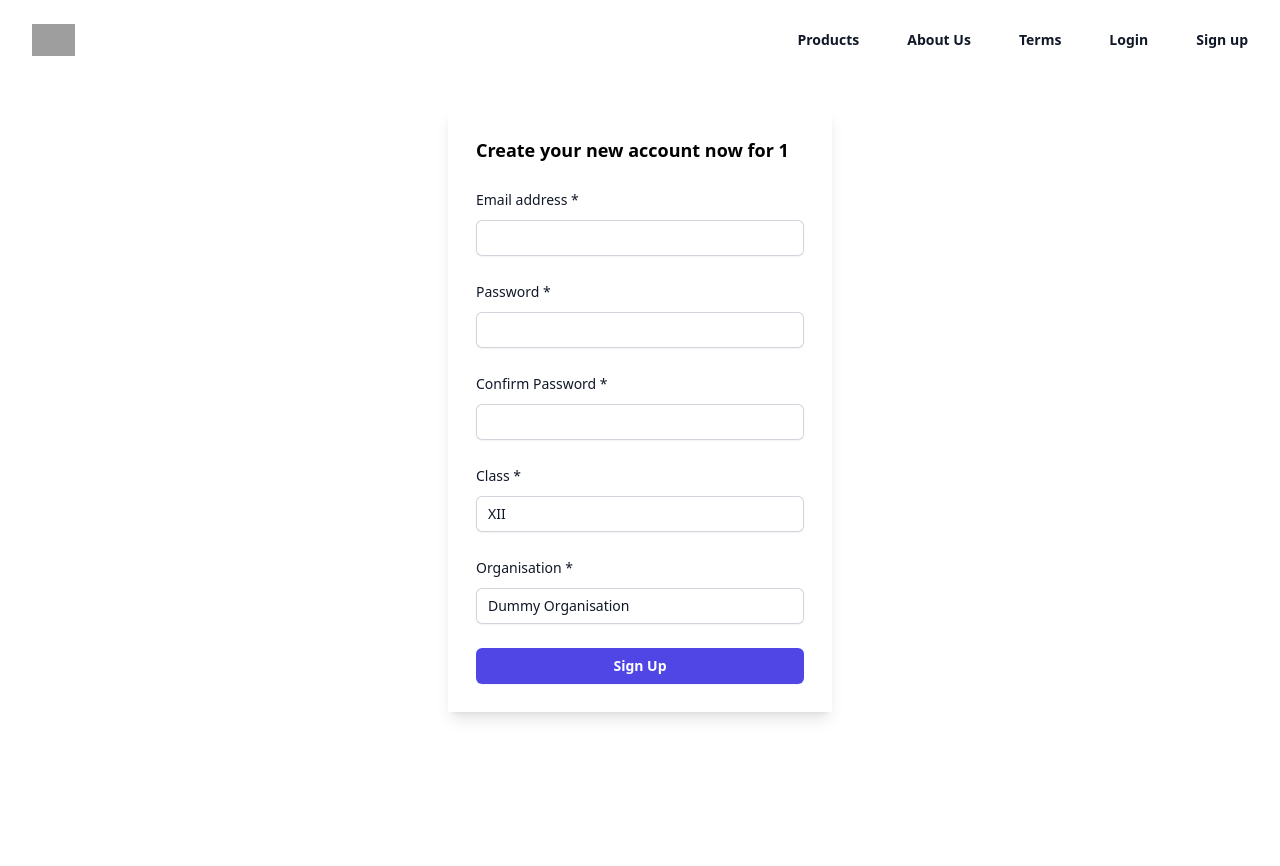
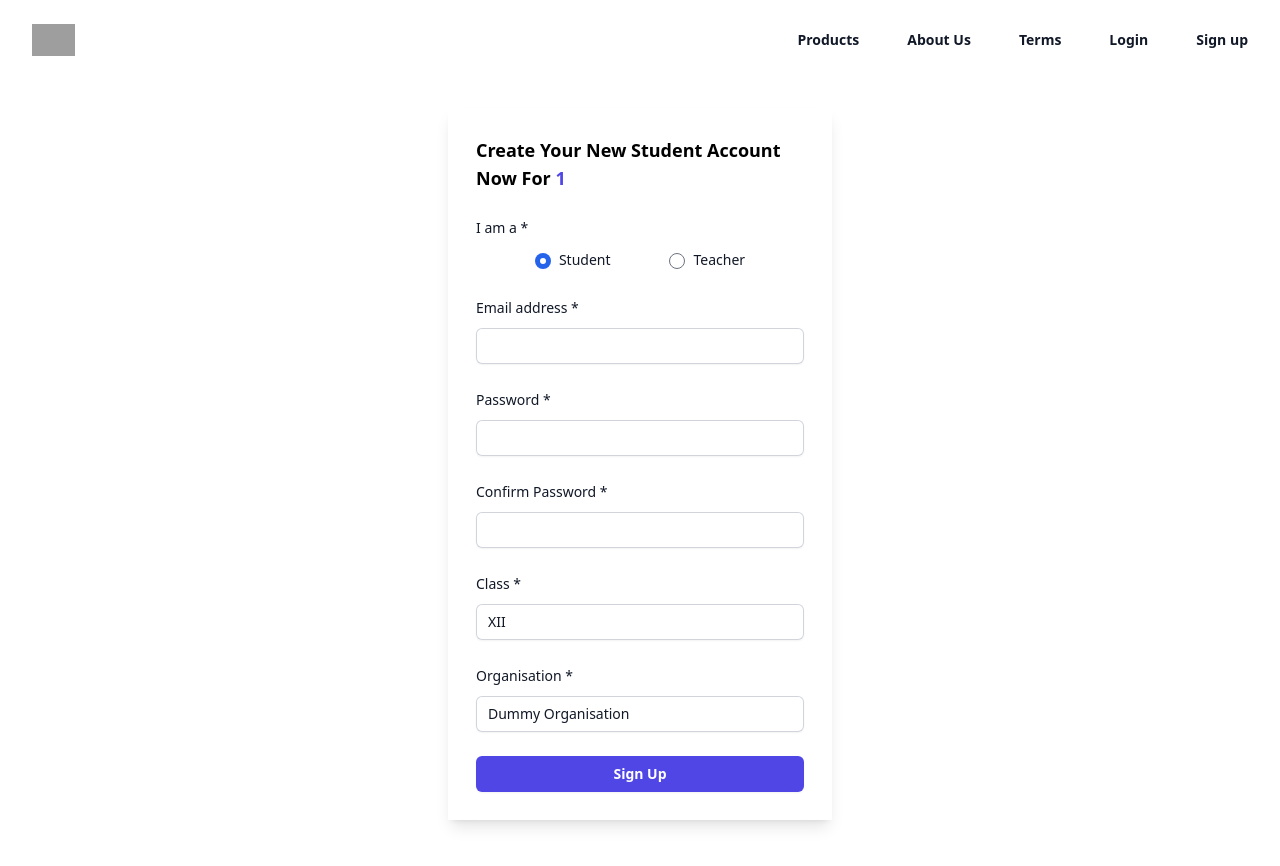
Before and after one commit to AkashTyagi123/smart-es, a Next.js app: page /signup/1 in a window 1280 px wide. Before the commit the page ends 800 px from the top, so only its background shows below. Built offline with nearby package versions, Linux system fonts and the light colour scheme; grey boxes are pictures that could not be loaded.

Commit message:
added roles in the signup form

```diff
--- a/pages/signup/[slug].tsx
+++ b/pages/signup/[slug].tsx
@@ -92,6 +92,8 @@ export default function SignUp(data:any) {
   const [signUpResponseText, setSignUpResponseText] = useState('');
   const [showSignUpResponse , setShowSignUpResponse] = useState(false);
   const [showLoader, setShowLoader] = useState(false)
+  const [selectedRole, setSelectedRole] = useState("student");
+
   const errorMessages = {
     email:{
       required : "A valid email id is required",
@@ -109,8 +111,12 @@ export default function SignUp(data:any) {
       modified: "Please do not change the input in the organisation field"
     },
     studentClass:{
-      required: "Field organisation is required",
+      required: "Field student class is required",
       modified: "Please do not change the input in the class field"
+    },
+    roleInOrganisation:{
+      required: "Please select one of student or teacher",
+
     }
   }
 
@@ -137,8 +143,12 @@ export default function SignUp(data:any) {
       errors.push(errorMessages.organisation.required)
 
     }
-    if(studentClass.trim().length == 0){
+    if(selectedRole == "student" && studentClass.trim().length == 0){
       errors.push(errorMessages.studentClass.required)
+
+    }
+    if(selectedRole.trim().length == 0){
+      errors.push(errorMessages.roleInOrganisation.required)
 
     }
     setSignUpErrors((prevErrors: string[]) => {
@@ -155,11 +165,19 @@ export default function SignUp(data:any) {
 
 
   const registerUser = async () => {
+    const roles = []
+    if(selectedRole == "student"){
+      roles.push("STUDENT");
+      roles.push("CLASS_" + studentClass);
+    }
+    else if(selectedRole == "teacher"){
+      roles.push("TEACHER");
+    }
     const payload = {
       username: email,
       password: password,
       organisation: organisation,
-        roles: ["STUDENT","CLASS_" + studentClass]
+        roles: roles
 
     }
 
@@ -200,7 +218,7 @@ export default function SignUp(data:any) {
       <div className="flex min-h-full flex-1 flex-col justify-center px-6 py-12 lg:px-8 mt-5">
         <div className="mt-10 sm:mx-auto sm:w-full sm:max-w-sm">
           <form className="space-y-6 shadow-lg p-7" action="#" method="POST">
-            <h2 className="text-md text-lg font-bold">Create your new account now for {data.data.slug}</h2>
+            <h2 className="text-md text-lg font-bold">Create Your New Student Account Now For <span className="text-indigo-600 uppercase">{data.data.slug}</span></h2>
             {showLoader ? <Loader/> : null}
             {signUpErrors.length > 0 ? <div className="signupErrorContainer">
             <div className="bg-orange-100 border-l-4 border-orange-500 text-orange-700 p-4" role="alert">
@@ -232,7 +250,52 @@ export default function SignUp(data:any) {
 
 
 
+            <div>
+              <label
+                htmlFor="email"
+                className="block text-sm font-medium leading-6 text-gray-900"
+              >
+                I am a *
+              </label>
+              <div className="mt-2 flex justify-evenly">
+                <label className="block text-sm font-medium leading-6 text-gray-900">
+                <input
+                  id="email"
+                  name="email"
+                  type="radio"
 
+                  required
+                  checked={selectedRole == "student"}
+                  onChange={e=>setSelectedRole(e.target.value)}
+                  value={"student"}
+
+                />
+                  <span className="ml-2">Student</span>
+
+
+                </label>
+
+
+                <label className="block text-sm font-medium leading-6 text-gray-900">
+                <input
+                  id="email"
+                  name="email"
+                  type="radio"
+                  autoComplete="email"
+                  required
+                  checked={selectedRole == "teacher"}
+                  onChange={e=>setSelectedRole(e.target.value)}
+                  value={"teacher"}
+
+                />
+                  <span className="ml-2">Teacher</span>
+
+
+                </label>
+
+
+              </div>
+            </div>
 
 
             <div>
@@ -304,7 +367,7 @@ export default function SignUp(data:any) {
               </div>
             </div>
 
-            <div>
+         {selectedRole == "student" ?    <div>
               <div className="flex items-center justify-between">
                 <label
                   htmlFor="class"
@@ -327,7 +390,7 @@ export default function SignUp(data:any) {
                   className="block w-full rounded-md border-0 py-1.5 text-gray-900 shadow-sm ring-1 ring-inset ring-gray-300 placeholder:text-gray-400 focus:ring-2 focus:ring-inset focus:ring-indigo-600 sm:text-sm sm:leading-6"
                 />
               </div>
-            </div>
+            </div> :null}
 
 
 
```
